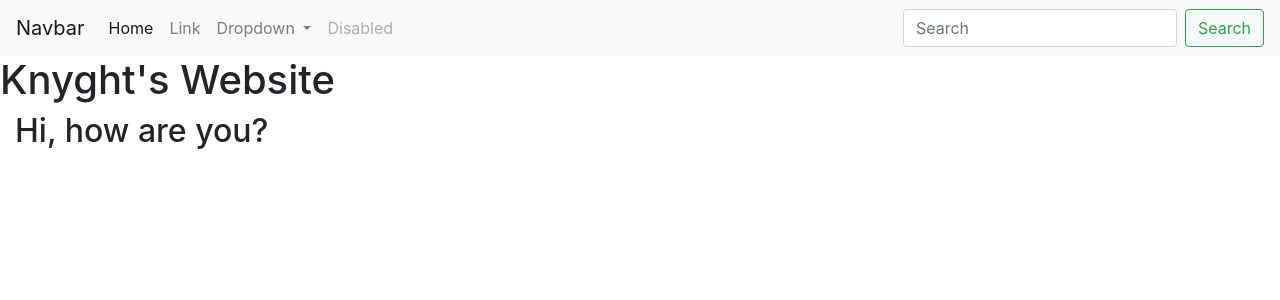
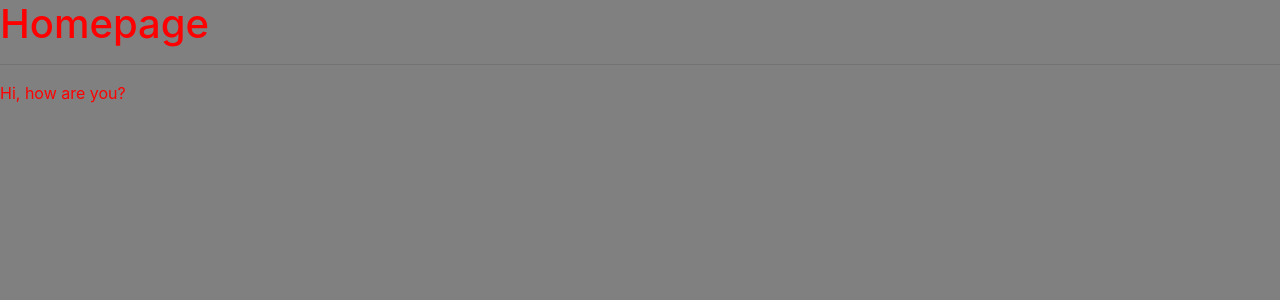
Before and after one commit to knyghtmare/knyght-flask-tutorial, a Flask app: page /home in a window 1280 px wide. Shown: the top 300 px of the page. Run offline with Flask 2, Linux system fonts and the light colour scheme; parts of the project's set-up code (start-up, migrations or seed data) failed here and were passed over; some libraries are stand-ins or nearby versions.

Commit message:
added tutorial 9

```diff
--- /dev/null
+++ b/main.py
@@ -0,0 +1,15 @@
+from flask import Flask, render_template
+
+
+app = Flask(__name__)
+
+
+# define the home page
+@app.route("/home")
+@app.route("/")
+def home():
+    return render_template("home.html")
+
+
+if __name__ == "__main__":
+    app.run(debug=True)
--- /dev/null
+++ b/static/styles.css
@@ -0,0 +1,4 @@
+body {
+  color: red;
+  background-color: grey;
+}
--- a/templates/base.html
+++ b/templates/base.html
@@ -1,67 +1,22 @@
 <!DOCTYPE html>
 <html lang="en" dir="ltr">
   <head>
+    <link rel="stylesheet" href="https://stackpath.bootstrapcdn.com/bootstrap/4.4.1/css/bootstrap.min.css" integrity="sha384-Vkoo8x4CGsO3+Hhxv8T/Q5PaXtkKtu6ug5TOeNV6gBiFeWPGFN9MuhOf23Q9Ifjh" crossorigin="anonymous">
+
+
+    <link rel="stylesheet" type="text/css" href="{{ url_for('static', filename='styles.css')}}">
+
     <meta charset="utf-8">
-    <link rel="stylesheet" href="https://stackpath.bootstrapcdn.com/bootstrap/4.4.1/css/bootstrap.min.css" integrity="sha384-Vkoo8x4CGsO3+Hhxv8T/Q5PaXtkKtu6ug5TOeNV6gBiFeWPGFN9MuhOf23Q9Ifjh" crossorigin="anonymous">
-    <title>{% block title %}{% endblock %}</title>
+
+    <title>
+      {% block title %}
+      {% endblock %}
+    </title>
   </head>
   <body>
-      <nav class="navbar navbar-expand-lg navbar-light bg-light">
-        <a class="navbar-brand" href="#">Navbar</a>
-        <button class="navbar-toggler" type="button" data-toggle="collapse" data-target="#navbarSupportedContent" aria-controls="navbarSupportedContent" aria-expanded="false" aria-label="Toggle navigation">
-          <span class="navbar-toggler-icon"></span>
-        </button>
 
-        <div class="collapse navbar-collapse" id="navbarSupportedContent">
-          <ul class="navbar-nav mr-auto">
-            <li class="nav-item active">
-              <a class="nav-link" href="#">Home <span class="sr-only">(current)</span></a>
-            </li>
-            <li class="nav-item">
-              <a class="nav-link" href="#">Link</a>
-            </li>
-            <li class="nav-item dropdown">
-              <a class="nav-link dropdown-toggle" href="#" id="navbarDropdown" role="button" data-toggle="dropdown" aria-haspopup="true" aria-expanded="false">
-                Dropdown
-              </a>
-              <div class="dropdown-menu" aria-labelledby="navbarDropdown">
-                <a class="dropdown-item" href="#">Action</a>
-                <a class="dropdown-item" href="#">Another action</a>
-                <div class="dropdown-divider"></div>
-                <a class="dropdown-item" href="#">Something else here</a>
-              </div>
-            </li>
-            <li class="nav-item">
-              <a class="nav-link disabled" href="#" tabindex="-1" aria-disabled="true">Disabled</a>
-            </li>
-          </ul>
-          <form class="form-inline my-2 my-lg-0">
-            <input class="form-control mr-sm-2" type="search" placeholder="Search" aria-label="Search">
-            <button class="btn btn-outline-success my-2 my-sm-0" type="submit">Search</button>
-          </form>
-        </div>
-      </nav>
-    <!--
-    <h1>Hello!</h1>
-    <h2>This is the Index Page!</h2>
-     -->
-     <h1>Knyght's Website</h1>
+    {% block content %}
+    {% endblock %}
 
-    <!-- You can run python code in this file using:
-    {% for x in range(10) %}
-        {% if x % 2 == 1 %}
-            <p>Yippee!</p>
-            <p>{{x}}</p>
-        {% endif %}
-    {% endfor %}
-    -->
-    <div class="container-fluid">
-      {% block content %}
-      {% endblock %}
-    </div>
-
-    <script src="https://code.jquery.com/jquery-3.4.1.slim.min.js" integrity="sha384-J6qa4849blE2+poT4WnyKhv5vZF5SrPo0iEjwBvKU7imGFAV0wwj1yYfoRSJoZ+n" crossorigin="anonymous"></script>
-    <script src="https://cdn.jsdelivr.net/npm/popper.js@1.16.0/dist/umd/popper.min.js" integrity="sha384-Q6E9RHvbIyZFJoft+2mJbHaEWldlvI9IOYy5n3zV9zzTtmI3UksdQRVvoxMfooAo" crossorigin="anonymous"></script>
-    <script src="https://stackpath.bootstrapcdn.com/bootstrap/4.4.1/js/bootstrap.min.js" integrity="sha384-wfSDF2E50Y2D1uUdj0O3uMBJnjuUD4Ih7YwaYd1iqfktj0Uod8GCExl3Og8ifwB6" crossorigin="anonymous"></script>
   </body>
 </html>
--- /dev/null
+++ b/templates/home.html
@@ -0,0 +1,11 @@
+{% extends 'base.html' %}
+
+{% block title %}
+Home Page
+{% endblock %}
+
+{% block content %}
+<h1>Homepage</h1>
+<hr/>
+<p>Hi, how are you?</p>
+{% endblock %}
```
Also changed, not shown: templates/base-original.html (added, +67 -0 lines).
